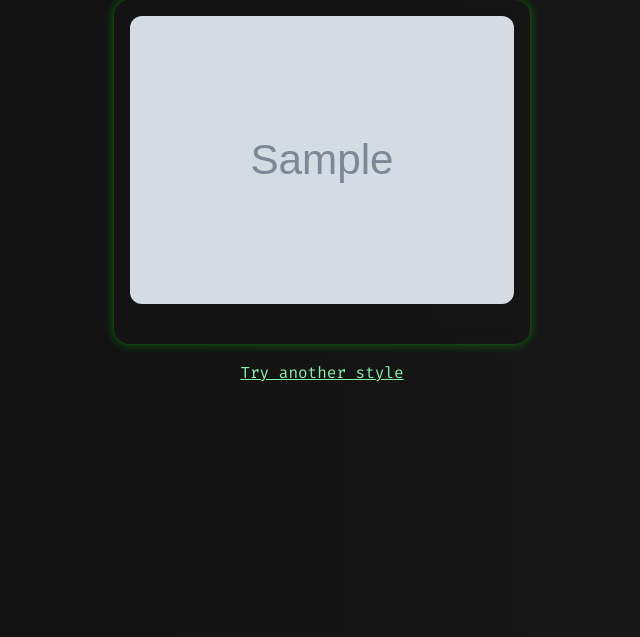
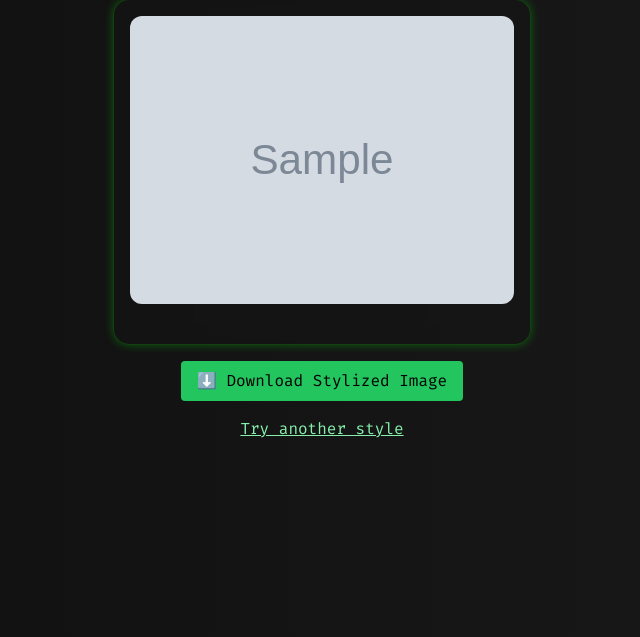
Before and after one commit to FairozAhmadSheikh/AIrtisan, a Flask app: template templates/result.html in a window 1280 px wide. Shown: the part 101-738 px from the top of the page, without its empty margins (318-958 px from the left). Run offline with Flask 3, Linux system fonts and the light colour scheme; the template is opened without the code that fills it: most values are stand-ins (such as "Sample title", 1, 10 or a date in 2020); grey boxes marked "Sample" are stand-in pictures; some libraries are stand-ins or nearby versions.

Commit message:
Download Button

```diff
--- a/templates/result.html
+++ b/templates/result.html
@@ -27,7 +27,10 @@
     <div class="glass p-4 rounded-2xl">
       <img src="{{ output_image }}" alt="Stylized Image" class="rounded-xl w-96 mb-6">
     </div>
-
+    <a href="{{ output_image }}" download
+   class="mt-4 inline-block bg-green-500 text-black px-4 py-2 rounded hover:bg-green-400 transition">
+  ⬇️ Download Stylized Image
+</a>
     <a href="{{ url_for('index') }}"
        class="mt-4 text-green-300 hover:text-green-500 underline transition">Try another style</a>
   </main>
```
